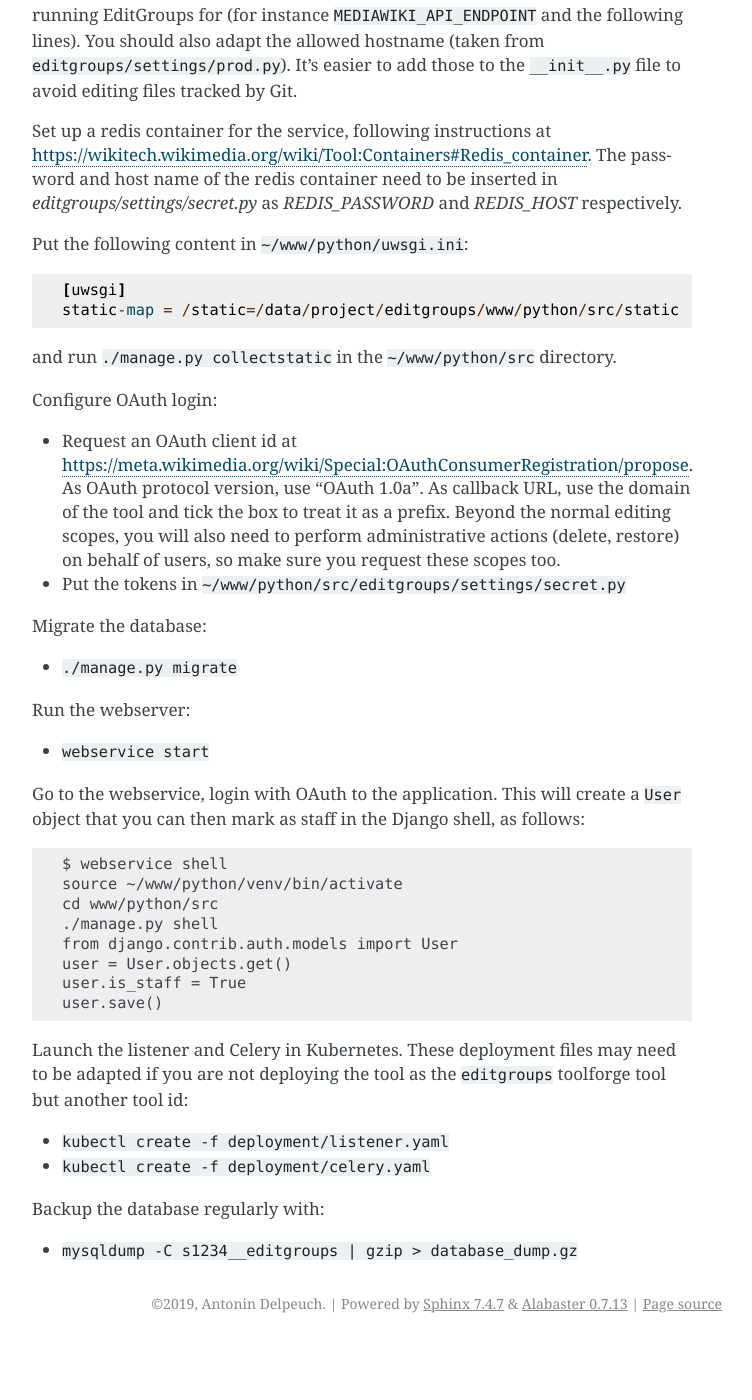
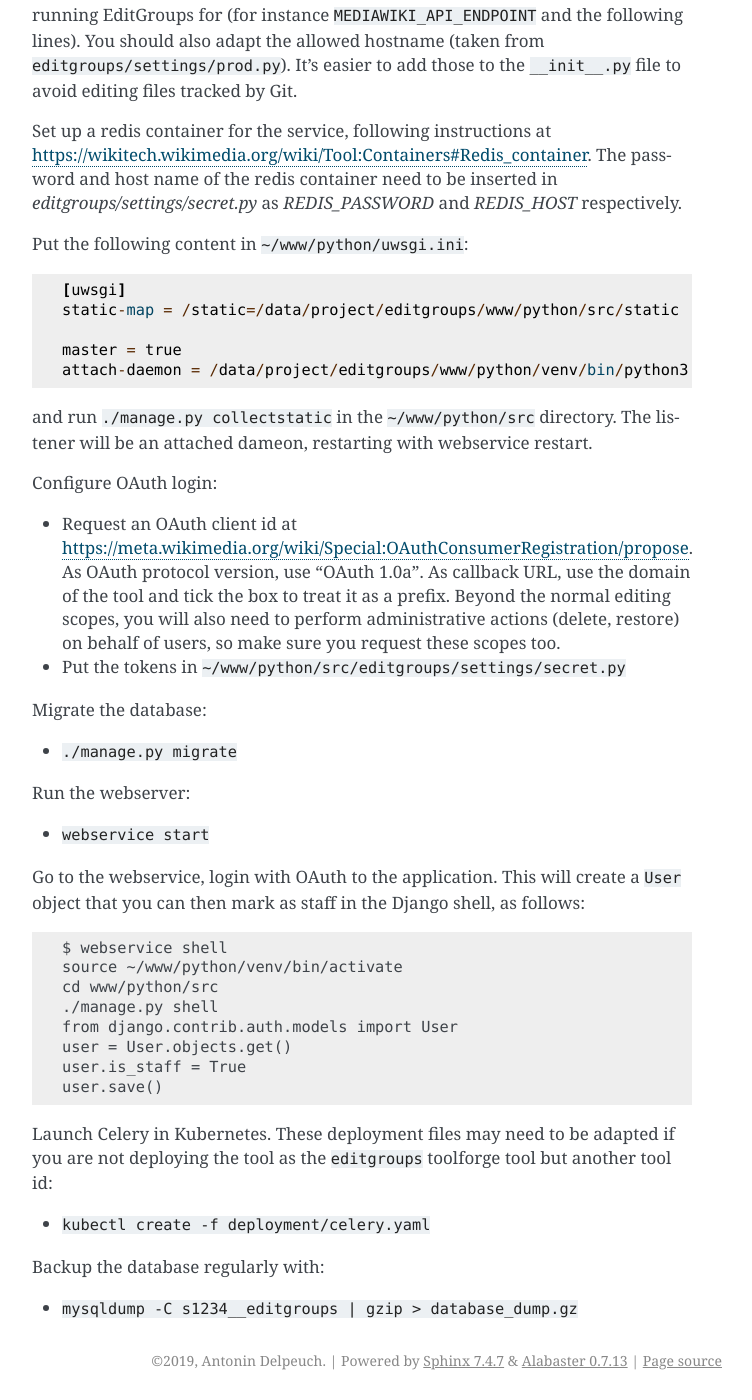
Before and after one commit to Wikidata/editgroups, a Sphinx documentation site: the page built from docs/install.rst, in a window 1280 px wide and 1400 px high, scrolled down 3198 px. Shown: the whole window, without its empty margins (388-1140 px from the left). Built offline with Sphinx 7.4.7, drawn with Linux system fonts in a browser that asks for light colours; before the commit the page ends 4541 px from its top, so only the background shows below that.

Commit message:
refactor: move listener to an attached daemon to uwsgi

```diff
--- a/docs/architecture.rst
+++ b/docs/architecture.rst
@@ -37,7 +37,7 @@ This process can be invoked directly as a script::
 
    python listener.py
 
-Or it can be run as a Kubernetes pod using the ``deployment/listener.yaml`` configuration provided.
+It can be run as an `attached daemon to uwsgi <https://uwsgi-docs.readthedocs.io/en/latest/AttachingDaemons.html>`_.
 
 In the interest of running EditGroups on other Wikibase instances which do not have an associated EventStream
 endpoint, it would be great to add the possibility on ingesting edits by polling the recent changes too.
--- a/docs/install.rst
+++ b/docs/install.rst
@@ -129,7 +129,10 @@ Put the following content in ``~/www/python/uwsgi.ini``::
   [uwsgi]
   static-map = /static=/data/project/editgroups/www/python/src/static
 
-and run ``./manage.py collectstatic`` in the ``~/www/python/src`` directory.
+  master = true
+  attach-daemon = /data/project/editgroups/www/python/venv/bin/python3 /data/project/editgroups/www/python/src/listener.py
+
+and run ``./manage.py collectstatic`` in the ``~/www/python/src`` directory. The listener will be an attached dameon, restarting with webservice restart.
 
 
 Configure OAuth login:
@@ -156,9 +159,8 @@ Go to the webservice, login with OAuth to the application. This will create a ``
    user.is_staff = True
    user.save()
 
-Launch the listener and Celery in Kubernetes. These deployment files may need to be adapted if you are not deploying the tool as the ``editgroups`` toolforge tool but another tool id:
+Launch Celery in Kubernetes. These deployment files may need to be adapted if you are not deploying the tool as the ``editgroups`` toolforge tool but another tool id:
 
-- ``kubectl create -f deployment/listener.yaml``
 - ``kubectl create -f deployment/celery.yaml``
 
 Backup the database regularly with:
```
Also changed, not shown: 5 other files.
